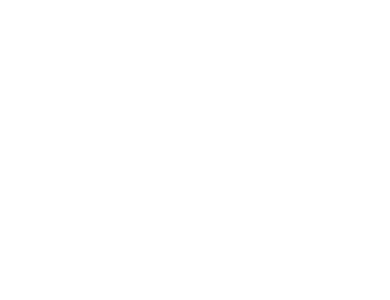
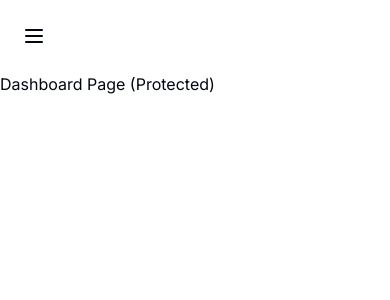
Before and after one commit to Nicktvdd/SaaS-AI-platform, a Next.js app: page /dashboard in a window 390 px wide. Shown: the top 300 px of the page. Built offline with nearby package versions, Linux system fonts and the light colour scheme.

Commit message:
Navbar setup

```diff
--- a/app/(dashboard)/(routes)/dashboard/layout.tsx
+++ b/app/(dashboard)/(routes)/dashboard/layout.tsx
@@ -1,3 +1,5 @@
+import Navbar from '@/components/navbar'
+
 const DashboardLayout = ({
   children
 }: {
@@ -5,12 +7,16 @@
 }) => {
   return (
     <div className="h-full relative">
-      <div className="hidden h-full md:flex md:flex-col
+      <div className="hidden h-full md:flex md:w-72 md:flex-col
       md:fixed md:inset-y-0 z-[80] bg-gray-900">
         <div>
           Hello Sidebar
         </div>
       </div>
+      <main className="md:pl-72">
+        <Navbar />
+        {children}
+      </main>
     </div>
   );
 }
--- a/app/(dashboard)/(routes)/dashboard/page.tsx
+++ b/app/(dashboard)/(routes)/dashboard/page.tsx
@@ -1,12 +1,7 @@
-import { Button } from "@/components/ui/button"
-import { UserButton } from "@clerk/nextjs/app-beta"
-
-
 const DashboardPage = () => {
   return (
     <div>
     <p>Dashboard Page (Protected)</p>
-    <UserButton afterSignOutUrl="/" />
     </div>
   )
 }
--- /dev/null
+++ b/components/navbar.tsx
@@ -0,0 +1,18 @@
+import { Menu } from "lucide-react"
+import { Button } from "./ui/button"
+import { UserButton } from "@clerk/nextjs"
+
+const Navbar = () => {
+  return (
+    <div className="flex items-center p-4">
+      <Button variant="ghost" size="icon" className="md:hidden" >
+        <Menu />
+      </Button>
+      <div className="flex w-full justify-end">
+      <UserButton afterSignOutUrl="/"/>
+      </div>
+    </div>
+  )
+ }
+
+ export default Navbar
```
